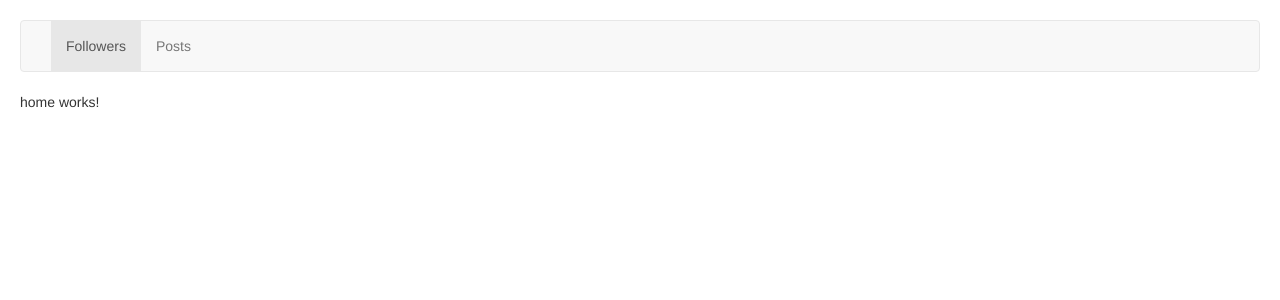
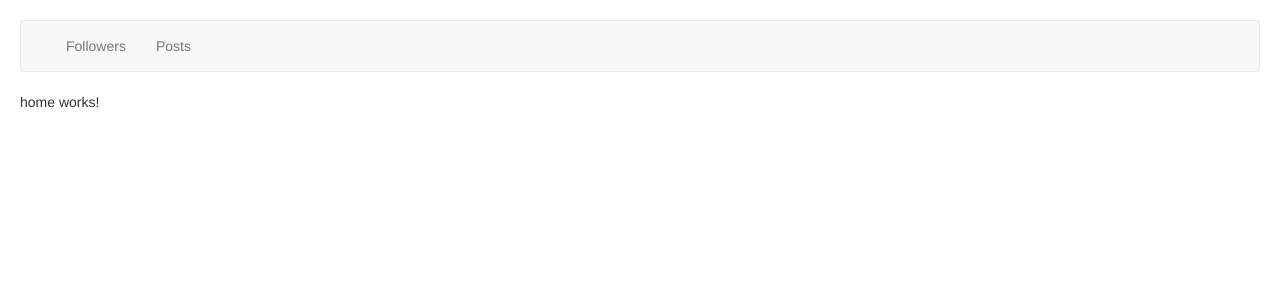
Before and after one commit to raj23manj/Angular-learning-2, an Angular app: page / in a window 1280 px wide. Shown: the top 300 px of the page. Built offline with nearby package versions, Linux system fonts and the light colour scheme.

Commit message:
router link active

```diff
--- a/src/app/navbar/navbar.component.html
+++ b/src/app/navbar/navbar.component.html
@@ -2,8 +2,8 @@
   <div class="container-fluid">
     <div class="collapse navbar-collapse">
       <ul class="nav navbar-nav">
-        <li class="active"><a routerLink="/followers">Followers</a></li>
-        <li><a routerLink="/posts">Posts</a></li>
+        <li routerLinkActive="active current"><a routerLink="/followers">Followers</a></li>
+        <li routerLinkActive="active current"><a routerLink="/posts">Posts</a></li>
       </ul>
     </div>
   </div>
```
